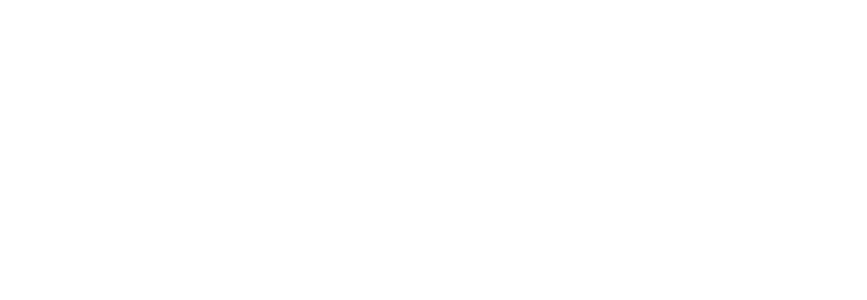
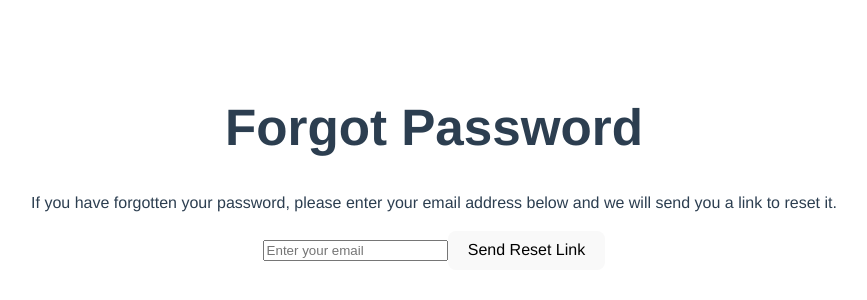
Before and after one commit to ForkstickLeg/LetsDuckingGame, a Vue app in the folder client/: page /ForgotPassword in a window 1280 px wide. Before the commit this address had no page. Shown: the part 292-592 px from the top of the page, without its empty margins (206-1073 px from the left). Built offline with nearby package versions, Linux system fonts and the light colour scheme.

Commit message:
got forgot password in

```diff
--- a/client/src/components/Landing/Login.vue
+++ b/client/src/components/Landing/Login.vue
@@ -20,7 +20,7 @@
               class="pa-2">
         </input>
         <nav>
-            <RouterLink to="/HelloWorld">Forgot</RouterLink>
+            <RouterLink to="/ForgotPassword">Forgot</RouterLink>
             <v-btn text>Register</v-btn>
         </nav>
 
--- /dev/null
+++ b/client/src/pages/ForgotPassword.vue
@@ -0,0 +1,24 @@
+
+
+<template>
+  <div classname="forgot-password">
+    <h1>Forgot Password</h1>
+    <p>If you have forgotten your password, please enter your email address below and we will send you a link to reset it.</p>
+    <form @submit.prevent="handleSubmit">
+      <input type="email" placeholder="Enter your email" required />
+      <button type="submit">Send Reset Link</button>
+    </form>
+
+  </div>
+</template>
+
+<script>
+export default {
+  methods: {
+    handleSubmit() {
+      // Add your submit logic here
+      alert('Reset link sent (demo)!');
+    }
+  }
+}
+</script>
--- a/client/src/pages/HelloWorld.vue
+++ /dev/null
@@ -1,8 +0,0 @@
-<script setup lang="ts">
-
-const msg = 'Hello World This is a New PAGE';
-</script>
-
-<template>
-  <h1>{{ msg }}</h1>
-</template>
--- a/client/src/router/index.ts
+++ b/client/src/router/index.ts
@@ -5,7 +5,7 @@
     routes: [{
         path: '/',
         name: 'default',
-        component: () => import('../pages/DefaultPage.vue'),
+        component: () => import('../pages/LandingPage.vue'),
     },
     {
         path: '/Landing',
@@ -13,9 +13,9 @@
         component: () => import('../pages/LandingPage.vue'),
     },
     {
-        path: '/HelloWorld',
-        name: 'HelloWorld',
-        component: () => import('../pages/HelloWorld.vue'),
+        path: '/ForgotPassword',
+        name: 'ForgotPassword',
+        component: () => import('../pages/ForgotPassword.vue'),
     }
 ]
 
```
